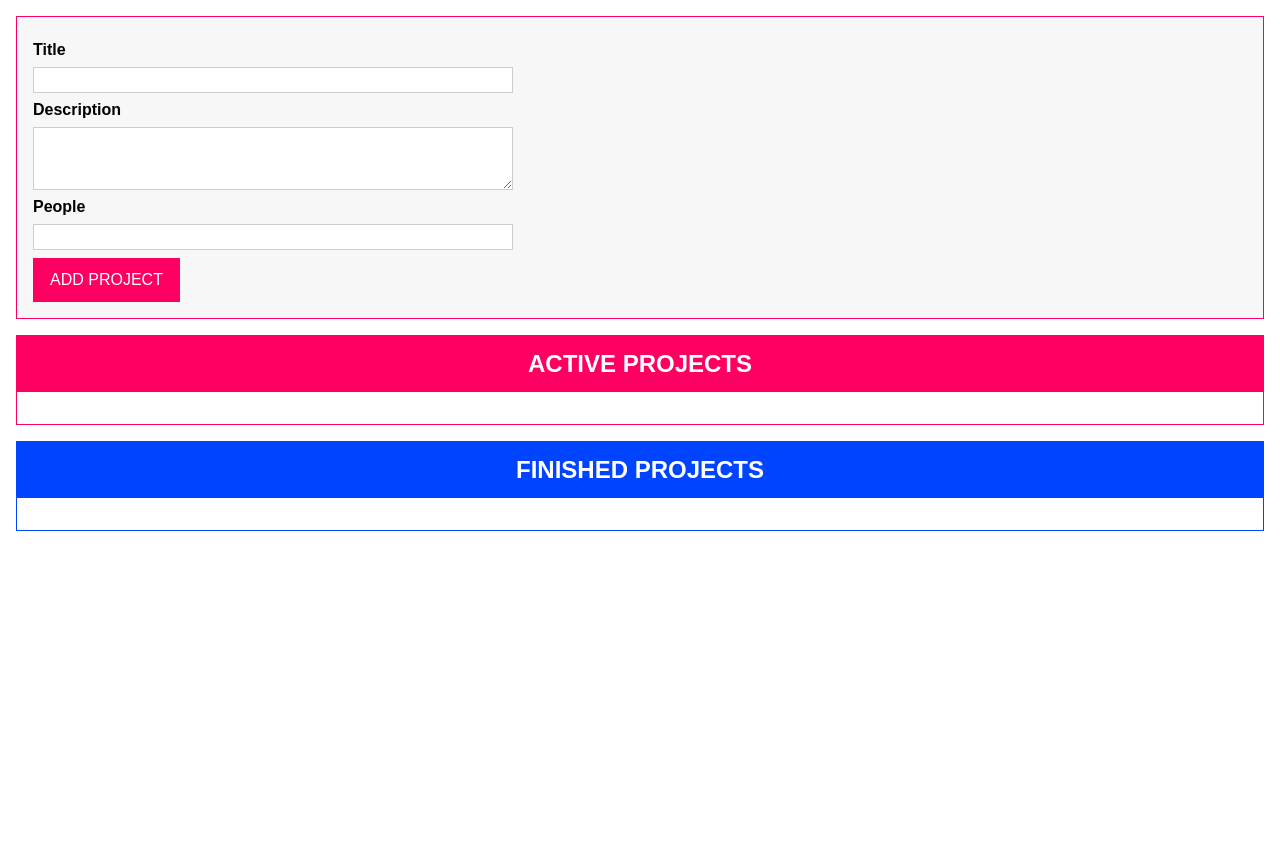
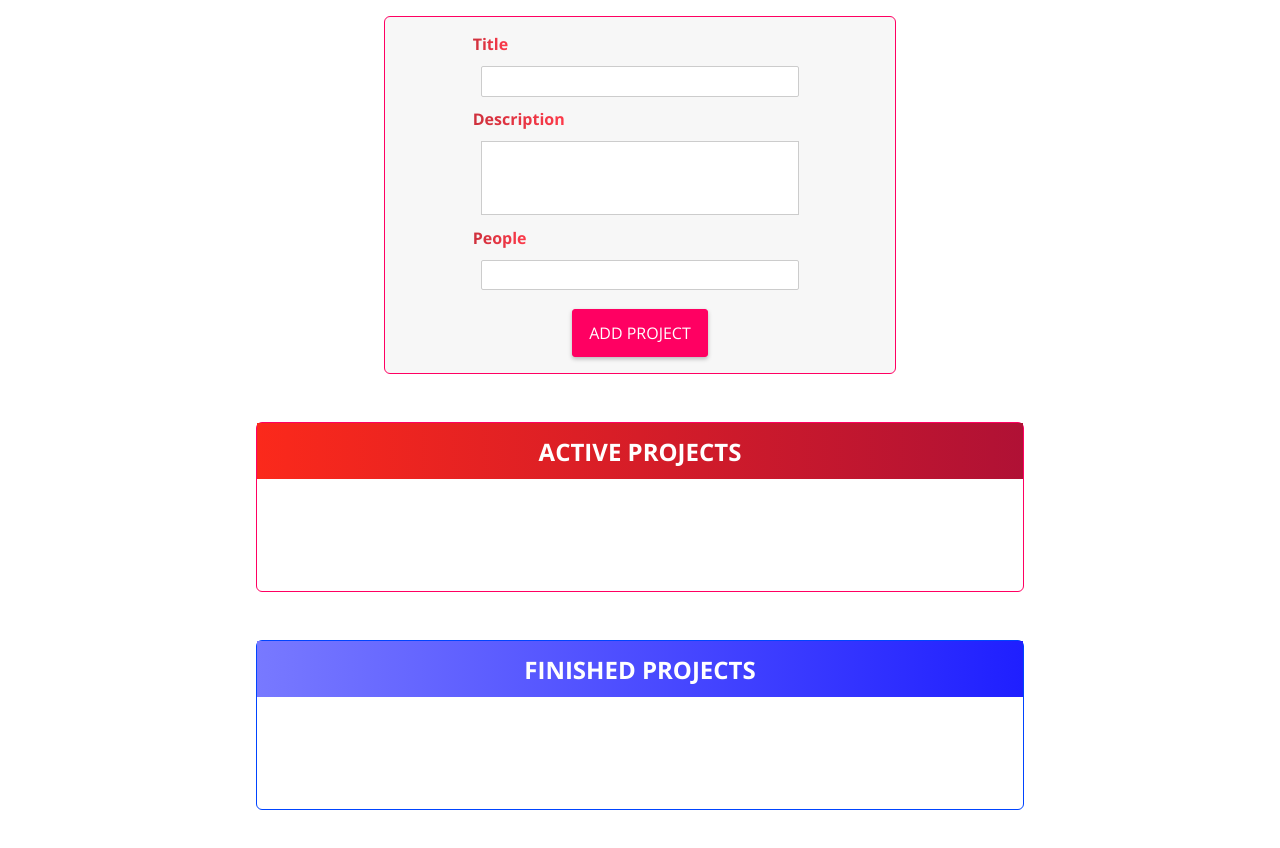
Before and after one commit to Quiddlee/TypeScript-dragndrop-app, a website with bundled scripts: page index.html in a window 1280 px wide. Before the commit the page ends 800 px from the top, so only its background shows below. Built offline with nearby package versions, Linux system fonts and the light colour scheme.

Commit message:
UI improve

```diff
--- a/app.css
+++ b/app.css
@@ -3,7 +3,7 @@
 }
 
 html {
-  font-family: sans-serif;
+  font-family: 'Open Sans', sans-serif;
 }
 
 body {
@@ -18,20 +18,38 @@ textarea {
 }
 
 label {
+  display: inline;
   font-weight: bold;
+  background-image: linear-gradient(to right, #CE313D, #FD3A4A);
+  -webkit-background-clip: text;
+  color: transparent;
 }
 
 input,
 textarea {
+  margin: .7rem auto;
   font: inherit;
   padding: 0.2rem 0.4rem;
-  width: 100%;
+  width: 95%;
   max-width: 30rem;
   border: 1px solid #ccc;
+  resize: none;
+  transition: all .3s cubic-bezier(.02,.09,.01,1.1);
+}
+
+input {
+  border-radius: 2px
 }
 
 input:focus,
 textarea:focus {
+  outline: none;
+  background: #fff5f9;
+  width: 100%;
+}
+
+input:hover,
+textarea:hover {
   outline: none;
   background: #fff5f9;
 }
@@ -43,6 +61,7 @@ button {
   cursor: pointer;
   color: white;
   padding: 0.75rem 1rem;
+  box-shadow: 0px 2px 4px rgba(0, 0, 0, 0.26);
 }
 
 button:focus {
@@ -61,19 +80,32 @@ button:active {
 }
 
 .projects header {
-  background: #ff0062;
+  background-image: linear-gradient(to right, #FB291B, #B01135);
   height: 3.5rem;
   display: flex;
   justify-content: center;
   align-items: center;
 }
 
+#active-projects {
+  display: block;
+  min-height: 7rem;
+  width: 60vw;
+  margin: 3rem auto;
+  border-radius: 6px;
+}
+
 #finished-projects {
+  display: block;
   border-color: #0044ff;
+  min-height: 7rem;
+  width: 60vw;
+  margin: 3rem auto;
+  border-radius: 6px;
 }
 
 #finished-projects header {
-  background: #0044ff;
+  background-image: linear-gradient(to right, #7879FF, #1F1FFF);
 }
 
 .projects h2 {
@@ -82,9 +114,12 @@ button:active {
 }
 
 .projects ul {
+  display: block;
+  min-height: inherit;
   list-style: none;
   margin: 0;
   padding: 1rem;
+  transition: all .7s;
 }
 
 .projects li {
@@ -121,8 +156,35 @@ button:active {
 }
 
 #user-input {
-  margin: 1rem;
+  display: block;
+  width: 40vw;
+  margin: 1rem auto;
   padding: 1rem;
   border: 1px solid #ff0062;
-  background: #f7f7f7;
+  background-image: linear-gradient(to right bottom, #f7f7f7, #f7f7f7);
+  border-radius: 6px;
 }
+
+#user-input button {
+  display: block;
+  margin: 0 auto;
+  border-radius: 3px;
+  margin-top: 1.2rem;
+  transition: all .2s;
+}
+
+#user-input button:hover {
+  transform: translateY(-3px);
+  box-shadow: 0px 3px 10px rgba(0, 0, 0, 0.26);
+}
+
+#user-input button:active {
+  transform: translateY(0px);
+  box-shadow: 0px 1px 3px rgba(0, 0, 0, 0.26);
+}
+
+.form-control {
+  display: block;
+  margin: 0 auto;
+  width: 70%;
+}
--- a/index.html
+++ b/index.html
@@ -4,6 +4,7 @@
     <meta charset="UTF-8" />
     <meta name="viewport" content="width=device-width, initial-scale=1.0" />
     <meta http-equiv="X-UA-Compatible" content="ie=edge" />
+    <link href="https://fonts.googleapis.com/css2?family=Open+Sans:wght@300;400;700&display=swap" rel="stylesheet">
     <title>ProjectManager</title>
     <link rel="stylesheet" href="app.css" />
     <script src="dist/app.js" defer></script>
--- a/src/app.ts
+++ b/src/app.ts
@@ -223,7 +223,7 @@ class ProjectList extends Component<HTMLDivElement, HTMLElement> implements Drag
     @BindThis
     dragLeaveHandler(_: DragEvent): void {
         const listEl = this.element.querySelector('ul')!;
-        listEl.classList.add('droppable');
+        listEl.classList.remove('droppable');
     }
 
     @BindThis
```
